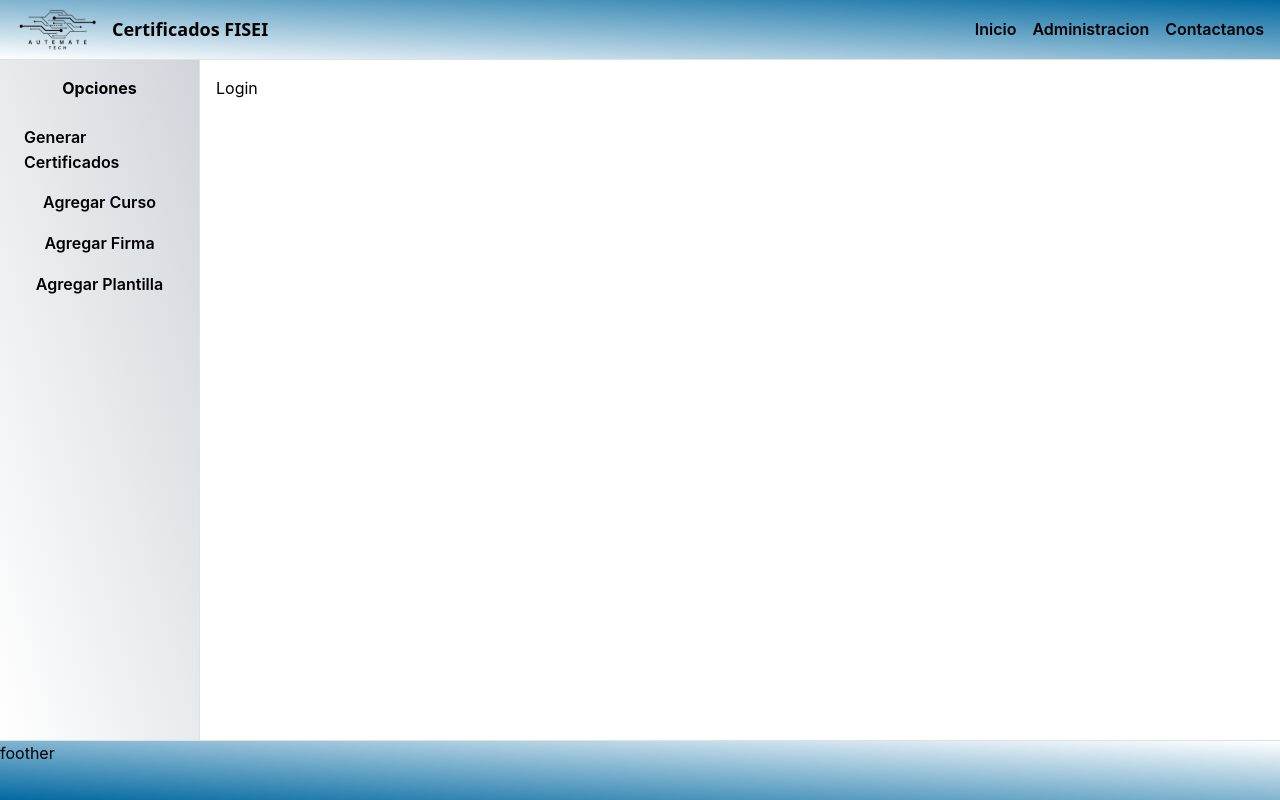
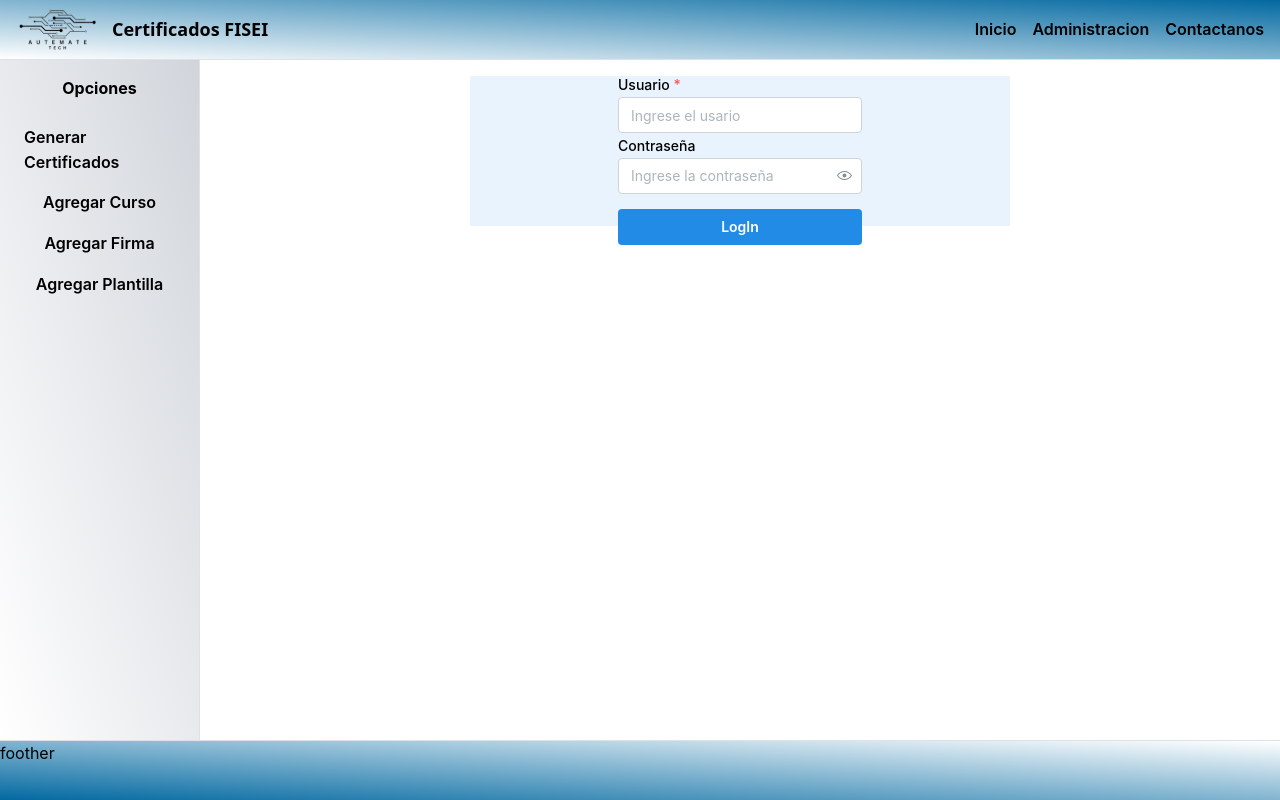
Before and after one commit to certiDas/certiFisei, a React (Vite) app: page /Admin in a window 1280 px wide. Built offline with nearby package versions, Linux system fonts and the light colour scheme.

Commit message:
Diseño del modulo de loguin

```diff
--- a/src/components/viewClient/Login.tsx
+++ b/src/components/viewClient/Login.tsx
@@ -1,9 +1,31 @@
-import React from 'react'
+import { Button, Container, PasswordInput, TextInput } from '@mantine/core'
 
 
 
 export default function Login() {
   return (
-    <div>Login</div>
+    <Container  size="xs" h={150} bg="var(--mantine-color-blue-light)" className="flex items-center justify-center h-screen" >
+    <form >
+      <TextInput withAsterisk
+      label="Usuario"
+      placeholder="Ingrese el usario">
+
+      </TextInput>
+      <PasswordInput
+      label="Contraseña"
+      placeholder="Ingrese la contraseña"
+      >
+
+
+      </PasswordInput>
+
+      <Button fullWidth top={15} >
+        LogIn
+      </Button>
+
+    </form>
+
+
+  </Container>
   )
 }
```
